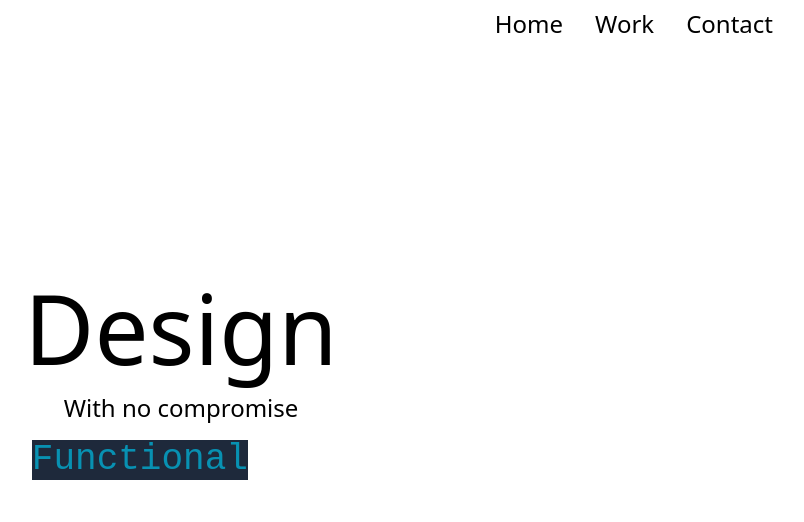
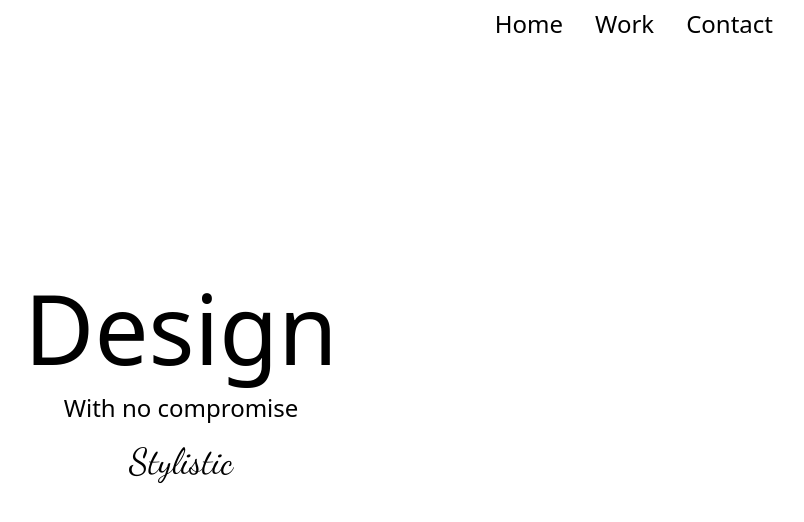
Before and after one commit to AroonSalotra/freelance-website, a Next.js app: page / in a window 1280 px wide. Shown: the top 522 px of the page, without its empty margins (459-1263 px from the left). Built offline with nearby package versions, Linux system fonts and the light colour scheme.

Commit message:
change animation to translate Y axis

```diff
--- a/pages/index.tsx
+++ b/pages/index.tsx
@@ -6,17 +6,17 @@ const fontStylistic = Dancing_Script({ subsets: ["latin"] })
 
 export default function Home() {
 
-  const [index, setIndex] = useState(100)
+  const [index, setIndex] = useState(90)
 
   useEffect(() => {
     const interval = setInterval(() => {
       // console.log("time")
-      if (index === 100) {
-        setIndex(index => 0)
+      if (index === 90) {
+        setIndex(index => 45)
       } else if (index === 0) {
-        setIndex(index => -100)
-      } else setIndex(index => 100)
-    }, 1000)
+        setIndex(index => 90)
+      } else setIndex(index => 0)
+    }, 4000)
 
     return () => clearInterval(interval)
   }, [index])
@@ -29,19 +29,24 @@ export default function Home() {
       <p className="text-2xl py-4">With no compromise</p>
 
 
-      <div className="overflow-hidden max-w-screen w-[25rem] m-auto">
+      <div className="overflow-hidden h-20 m-auto">
 
-        <ul className="flex justify-center gap-60 text-3xl overflow-visible transition-all duration-750 text-4xl"
-          style={{ transform: `translateX(${index}%)` }}>
+        <ul className="flex flex-col gap-40 justify-center text-3xl overflow-visible transition-all duration-750 text-4xl"
+          style={{ transform: `translateY(-${index}%)` }}
+        >
 
           <li>Modern</li>
           <li className={fontStylistic.className}>Stylistic</li>
-          <li id="functional">Functional</li>
+          <li id="functional"
+            className="w-fit px-2 mx-auto">
+            Functional</li>
 
         </ul>
 
       </div>
 
+      {/* <h1>{index.toString()}</h1> */}
+
 
     </div>
   )
```
